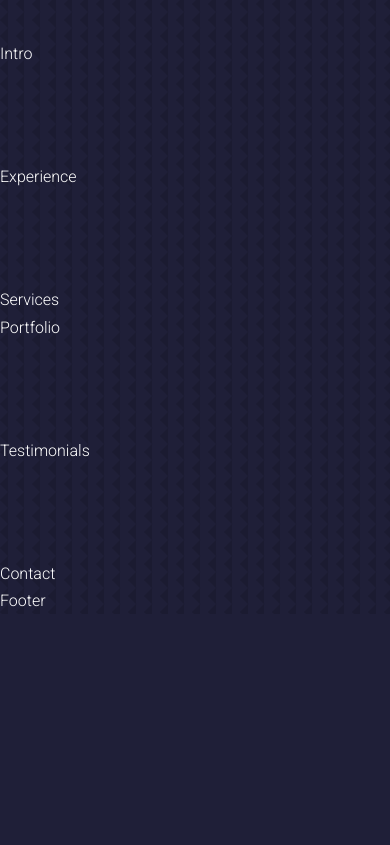
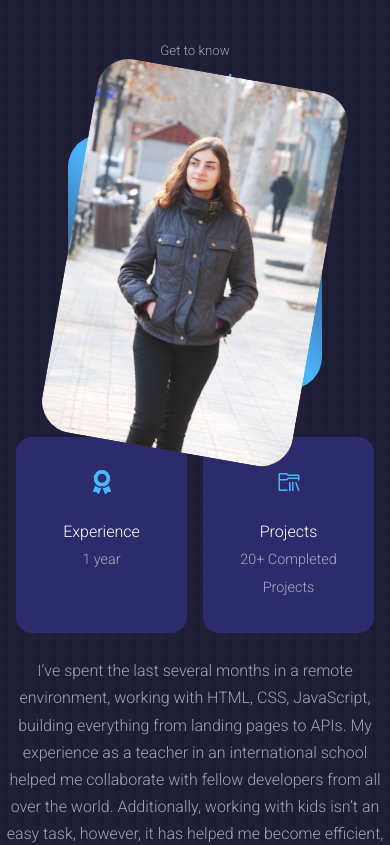
Before and after one commit to Meri-MG/portfolio---react, a React (Create React App) app: page / in a window 390 px wide. Shown: the part 900-1745 px from the top of the page. Before the commit the page ends 1514 px from the top, so only its background shows below. Built offline with nearby package versions, Linux system fonts and the light colour scheme.

Commit message:
feat: add about me section

```diff
--- a/src/components/header/header.css
+++ b/src/components/header/header.css
@@ -7,7 +7,7 @@
 .header__container {
   text-align: center;
   height: 100%;
-  /* position: relative; */
+  position: relative;
 }
 
 .cta {
--- a/src/components/intro/Intro.jsx
+++ b/src/components/intro/Intro.jsx
@@ -1,9 +1,38 @@
 import React from 'react';
+import { FaAward } from 'react-icons/fa';
+import { VscFolderLibrary } from 'react-icons/vsc';
+import ME from '../../assets/me.jpg';
 import './intro.css';
 
 const Intro = () => {
   return (
-    <section id="about">Intro</section>
+    <section id="about">
+      <h5>Get to know</h5>
+      <h2>About Me</h2>
+      <div className="container about__container">
+        <div className="about__me">
+          <div className="about__me-image">
+            <img src={ME} alt="me" />
+          </div>
+        </div>
+        <div className="about__content">
+          <div className="about__cards">
+            <article className="about__card">
+              <FaAward className="about__icon" />
+              <h5>Experience</h5>
+              <small>1 year</small>
+            </article>
+            <article className="about__card">
+              <VscFolderLibrary className="about__icon" />
+              <h5>Projects</h5>
+              <small>20+ Completed Projects</small>
+            </article>
+          </div>
+          <p>I’ve spent the last several months in a remote environment, working with HTML, CSS, JavaScript, building everything from landing pages to APIs. My experience as a teacher in an international school helped me collaborate with fellow developers from all over the world. Additionally, working with kids isn’t an easy task, however, it has helped me become efficient, productive, and fast even in a very stressful environment, which is an important skill in the tech industry.</p>
+          <a href="#contact" className="btn btn-primary">Let's Talk</a>
+        </div>
+      </div>
+    </section>
   )
 }
 
--- a/src/components/intro/intro.css
+++ b/src/components/intro/intro.css
@@ -0,0 +1,103 @@
+.about__container {
+    display: grid;
+    grid-template-columns: 35% 50%;
+    gap: 15%;
+}
+
+.about__me {
+    width: 100%;
+    aspect-ratio: 1/1;
+    border-radius: 2rem;
+    background: linear-gradient(45deg, transparent, var(--color-primary), transparent);
+    display: grid;
+    place-items: center;
+}
+
+.about__me-image {
+    border-radius: 2rem;
+    overflow: hidden;
+    transform: rotate(10deg);
+    transition: var(--transition);
+}
+
+.about__me-image:hover {
+    transform: rotate(0);
+}
+
+.about__cards {
+    display: grid;
+    grid-template-columns: repeat(2, 1fr);
+    gap: 1.5rem;
+}
+
+.about__card {
+    background: var(--color-bg-variant);
+    border: 1px solid transparent;
+    border-radius: 1rem;
+    padding: 2rem;
+    text-align: center;
+    transition: var(--transition);
+}
+
+.about__card:hover {
+    background: transparent;
+    border-color: var(--color-primary-variant);
+    cursor: default;
+}
+
+.about__icon {
+    color: var(--color-primary);
+    font-size: 1.5rem;
+    margin-bottom: 1rem;
+}
+
+.about__card h5 {
+    font-size: 1rem;
+}
+
+.about__card small {
+    font-size: 0.9rem;
+    color: var(--color-light);
+}
+
+.about__content p {
+    margin: 2rem 0 2.6rem;
+    color: var(--color-light);
+}
+
+@media screen and (max-width: 1024px){
+    .about__container {
+        grid-template-columns: 1fr;
+        gap: 0;
+    }
+
+    .about__me {
+        width: 50%;
+        margin: 2rem auto 4rem;
+    }
+
+    .about__content p {
+        margin: 1rem 0 1.5rem;
+    }
+}
+
+@media screen and (max-width: 600px){
+    .about__me {
+        width: 65%;
+        margin: 0rem auto 3rem;
+    }
+
+    .about__cards {
+        grid-template-columns: 1fr 1fr;
+        gap: 1rem;
+        margin: 0 1rem;
+    }
+
+    .about__content {
+        text-align: center;
+    }
+
+    .about__content p {
+        margin: 1.5rem 0;
+    }
+}
--- a/src/index.css
+++ b/src/index.css
@@ -18,7 +18,7 @@
   --color-white: #fff;
   --color-light: rgba(255, 255, 255, 0.6);
 
-  --transtion: all 400ms ease;
+  --transition: all 400ms ease;
 
   --container-width-lg: 75%;
   --container-width-md: 86%;
```
